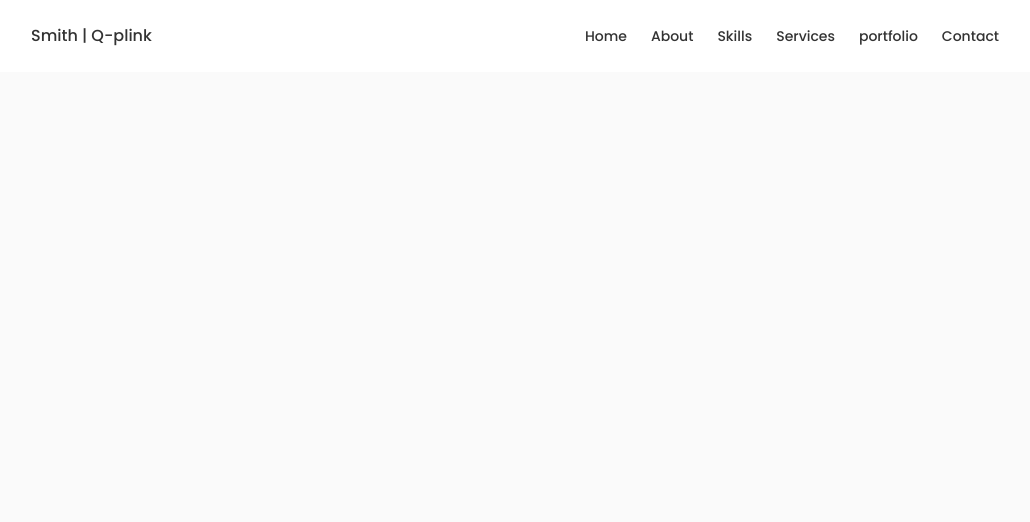
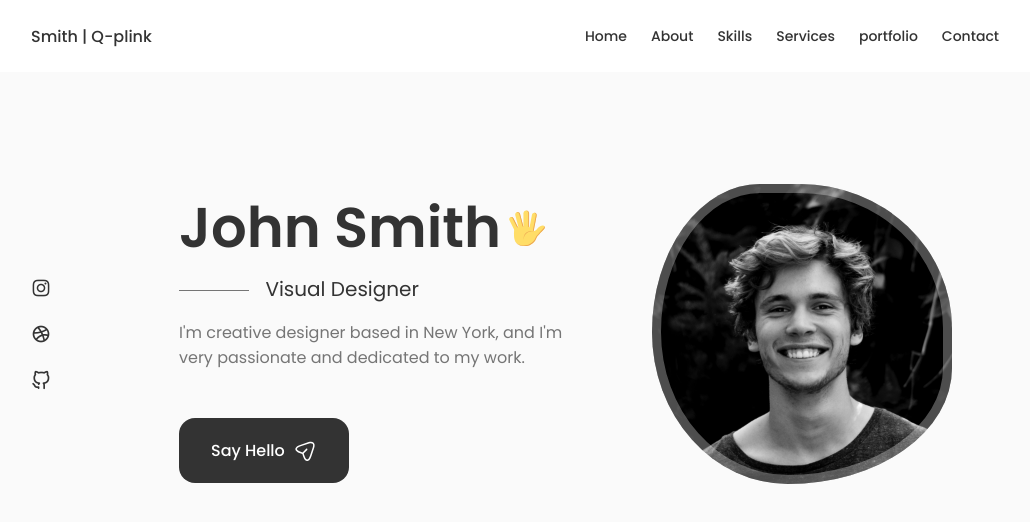
Before and after one commit to noorhesham9/JohnSmithPortfolio, a React (Vite) app: page / in a window 1280 px wide. Shown: the top 522 px of the page, without its empty margins (125-1155 px from the left). Built offline with nearby package versions, Linux system fonts and the light colour scheme.

Commit message:
home whithout Scroll Down

```diff
--- a/src/App.jsx
+++ b/src/App.jsx
@@ -1,12 +1,13 @@
-import { useState } from "react";
 import Header from "./components/header/Header";
 import "./App.css";
+import Home from "./components/home/home";
 function App() {
-  const [count, setCount] = useState(0);
-
   return (
     <>
       <Header />
+      <main className="main">
+        <Home />
+      </main>
     </>
   );
 }
--- /dev/null
+++ b/src/components/home/Data.jsx
@@ -0,0 +1,73 @@
+import React from "react";
+
+const Data = () => {
+  return (
+    <div className="home__data">
+      <h1 className="home__title">
+        John Smith
+        <svg
+          width="36"
+          height="36"
+          viewBox="0 0 48 48"
+          fill="none"
+          xmlns="http://www.w3.org/2000/svg"
+          className="home__hand">
+          <path
+            d="M25.4995 32.0305L31.3495 33.1555L36.1495 8.48051C36.4495 6.83051 35.3995 5.18051 33.8245 4.88051C32.1745 4.58051 30.5995 5.70551 30.2995 7.35551L25.4995 32.0305Z"
+            fill="#FFDD67"></path>
+          <path
+            d="M33.8996 4.88018C33.6746 4.80518 33.5246 4.80518 33.2996 4.80518C34.6496 5.33018 35.3996 6.75518 35.0996 8.25518L30.2996 32.9302L31.3496 33.1552L36.1496 8.48018C36.5246 6.75518 35.4746 5.18018 33.8996 4.88018Z"
+            fill="#EBA352"></path>
+          <path
+            d="M19.4995 32.7802H26.5495V5.55518C26.5495 3.53018 24.9745 1.80518 23.0245 1.80518C21.1495 1.80518 19.4995 3.45518 19.4995 5.55518V32.7802Z"
+            fill="#FFDD67"></path>
+          <path
+            d="M23.0995 1.80518C22.9495 1.80518 22.7245 1.80518 22.5745 1.88018C24.2995 2.18018 25.5745 3.68018 25.5745 5.55518V32.8552H26.6245V5.55518C26.6245 3.45518 25.0495 1.80518 23.0995 1.80518Z"
+            fill="#EBA352"></path>
+          <path
+            d="M15.7495 32.7054L21.7495 31.1304L15.2245 6.30541C14.7745 4.58041 13.0495 3.53041 11.3995 3.90541C9.74948 4.35541 8.77448 6.08041 9.22448 7.80541L15.7495 32.7054Z"
+            fill="#FFDD67"></path>
+          <path
+            d="M11.3995 3.90541L10.9495 4.13041C12.4495 4.05541 13.7995 5.03041 14.2495 6.60541L20.7745 31.4304L21.8245 31.1304L15.2245 6.30541C14.7745 4.58041 13.0495 3.53041 11.3995 3.90541Z"
+            fill="#EBA352"></path>
+          <path
+            d="M2.99937 10.355C1.57437 11.03 1.12437 12.83 1.87437 14.33L11.7744 34.055L16.7994 31.505L6.89937 11.78C6.14937 10.28 4.42437 9.68 2.99937 10.355Z"
+            fill="#FFDD67"></path>
+          <path
+            d="M2.99956 10.355C2.84956 10.43 2.69956 10.505 2.54956 10.655C3.82456 10.28 5.24956 10.955 5.92456 12.305L15.8246 32.03L16.7996 31.58L6.89956 11.78C6.14956 10.28 4.42456 9.68 2.99956 10.355Z"
+            fill="#EBA352"></path>
+          <path
+            d="M46.2744 22.2801C45.0744 19.9551 41.3244 20.1051 37.4994 24.3051C34.7994 27.2301 34.2744 28.2051 31.5744 28.1301V25.0551C31.5744 25.0551 25.7994 20.7801 14.3244 22.7301C14.3244 22.7301 7.79945 23.6301 7.79945 27.0801C7.79945 27.0801 6.67445 35.4051 8.99945 40.6551C12.4494 48.4551 30.1494 50.4801 35.6994 37.2051C36.8244 34.5801 39.0744 32.6301 41.0994 30.1551C43.4244 27.1551 47.5494 24.7551 46.2744 22.2801Z"
+            fill="#FFDD67"></path>
+          <path
+            d="M46.2745 22.28C46.0495 21.83 45.7495 21.53 45.3745 21.23C45.4495 21.305 45.5245 21.38 45.5245 21.53C46.7995 24.08 42.6745 26.405 40.1995 29.405C38.1745 31.88 35.9245 33.83 34.7995 36.455C29.9995 47.93 16.0495 47.93 10.1995 42.68C15.5245 48.68 30.5245 49.28 35.5495 37.205C36.6745 34.58 38.9245 32.63 40.9495 30.155C43.4245 27.155 47.5495 24.755 46.2745 22.28ZM32.3245 28.13C27.4495 26.33 18.7495 29.63 19.9495 38.405C19.9495 30.23 27.3745 28.205 31.4245 28.205C32.0245 28.13 32.3245 28.13 32.3245 28.13Z"
+            fill="#EBA352"></path>
+        </svg>
+      </h1>
+      <h3 className="home__subtitle">Visual Designer</h3>
+      <p className="home__description">
+        I'm creative designer based in New York, and I'm very passionate and
+        dedicated to my work.
+      </p>
+      <a href="#contact" className="button button--flex">
+        Say Hello
+        <svg
+          className="button__icon"
+          xmlns="http://www.w3.org/2000/svg"
+          width="24"
+          height="24"
+          viewBox="0 0 24 24"
+          fill="none">
+          <path
+            d="M14.2199 21.9352C13.0399 21.9352 11.3699 21.1052 10.0499 17.1352L9.32988 14.9752L7.16988 14.2552C3.20988 12.9352 2.37988 11.2652 2.37988 10.0852C2.37988 8.91525 3.20988 7.23525 7.16988 5.90525L15.6599 3.07525C17.7799 2.36525 19.5499 2.57525 20.6399 3.65525C21.7299 4.73525 21.9399 6.51525 21.2299 8.63525L18.3999 17.1252C17.0699 21.1052 15.3999 21.9352 14.2199 21.9352ZM7.63988 7.33525C4.85988 8.26525 3.86988 9.36525 3.86988 10.0852C3.86988 10.8052 4.85988 11.9052 7.63988 12.8252L10.1599 13.6652C10.3799 13.7352 10.5599 13.9152 10.6299 14.1352L11.4699 16.6552C12.3899 19.4352 13.4999 20.4252 14.2199 20.4252C14.9399 20.4252 16.0399 19.4352 16.9699 16.6552L19.7999 8.16525C20.3099 6.62525 20.2199 5.36525 19.5699 4.71525C18.9199 4.06525 17.6599 3.98525 16.1299 4.49525L7.63988 7.33525Z"
+            fill="Var(--container-color)"></path>
+          <path
+            d="M10.11 14.7052C9.92005 14.7052 9.73005 14.6352 9.58005 14.4852C9.29005 14.1952 9.29005 13.7152 9.58005 13.4252L13.16 9.83518C13.45 9.54518 13.93 9.54518 14.22 9.83518C14.51 10.1252 14.51 10.6052 14.22 10.8952L10.64 14.4852C10.5 14.6352 10.3 14.7052 10.11 14.7052Z"
+            fill="Var(--container-color)"></path>
+        </svg>
+      </a>
+    </div>
+  );
+};
+
+export default Data;
--- /dev/null
+++ b/src/components/home/Home.jsx
@@ -0,0 +1,18 @@
+import Social from "./Social";
+import "./home.css";
+import Data from "./Data";
+const Home = () => {
+  return (
+    <section className="home section" id="home">
+      <div className="home__container container grid">
+        <div className="home__content grid">
+          <Social />
+          <div className="home__img"></div>
+          <Data />
+        </div>
+      </div>
+    </section>
+  );
+};
+
+export default Home;
--- /dev/null
+++ b/src/components/home/Social.jsx
@@ -0,0 +1,29 @@
+const Social = () => {
+  return (
+    <div className="home__social">
+      <a
+        href="https://www.instagram.com/"
+        className="home__social-icon"
+        target="_blank"
+        rel="noreferrer">
+        <i className="uil uil-instagram"></i>
+      </a>
+      <a
+        href="https://dribbble.com/ "
+        className="home__social-icon"
+        target="_blank"
+        rel="noreferrer">
+        <i className="uil uil-dribbble"></i>
+      </a>
+      <a
+        href="https://github.com/"
+        className="home__social-icon"
+        target="_blank"
+        rel="noreferrer">
+        <i className="uil uil-github-alt"></i>
+      </a>
+    </div>
+  );
+};
+
+export default Social;
--- /dev/null
+++ b/src/components/home/home.css
@@ -0,0 +1,81 @@
+.home__container {
+  justify-content: center;
+  align-items: center;
+  margin: auto;
+}
+
+.home__content {
+  grid-template-columns: 116px repeat(2, 1fr);
+  padding-top: 5.5rem;
+  column-gap: 2rem;
+  align-items: center;
+}
+.home__social {
+  display: grid;
+  grid-template-columns: max-content;
+  row-gap: 1rem;
+}
+.home__social-icon {
+  font-size: 1.25rem;
+  color: var(--title-color);
+  transition: 0.3s;
+}
+.home__social-icon:hover {
+  color: var(--title-color-dark);
+}
+
+.home__title {
+  font-size: var(--big-font-size);
+  margin-bottom: var(--mb-0-25);
+}
+
+.home__hand {
+  width: 38px;
+  height: 38px;
+  margin-left: 0.4rem;
+}
+.home__subtitle {
+  position: relative;
+  font-size: var(--h3-font-size);
+  padding-left: 5.4rem;
+  font-weight: var(--font-normal);
+  margin-bottom: var(--mb-1);
+}
+
+.home__subtitle::before {
+  position: absolute;
+  content: "";
+  width: 70px;
+  height: 1px;
+  background-color: var(--text-color);
+  left: 0;
+  top: 1rem;
+}
+
+.home__description {
+  max-width: 400px;
+  margin-bottom: var(--mb-3);
+}
+.home__img {
+  background-image: url(../../assets/profile.jpg) !important;
+  background: no-repeat;
+  background-position: center;
+  background-size: cover;
+  width: 300px;
+  height: 300px;
+  justify-self: center;
+  box-shadow: inset 0 0 0 9px rgb(255 255 255 / 30%);
+  order: 1;
+  animation: profile__animate 8s ease-in-out infinite;
+}
+@keyframes profile__animate {
+  0% {
+    border-radius: 60% 40% 30% 70% / 60% 30% 70% 40%;
+  }
+  50% {
+    border-radius: 30% 60% 70% 40% / 50% 60% 30% 60%;
+  }
+  100% {
+    border-radius: 60% 40% 30% 70% / 60% 30% 70% 40%;
+  }
+}
--- a/src/index.css
+++ b/src/index.css
@@ -1,4 +1,4 @@
-:root {
+/* :root {
   font-family: Inter, system-ui, Avenir, Helvetica, Arial, sans-serif;
   line-height: 1.5;
   font-weight: 400;
@@ -66,4 +66,4 @@
   button {
     background-color: #f9f9f9;
   }
-}
+} */
```
